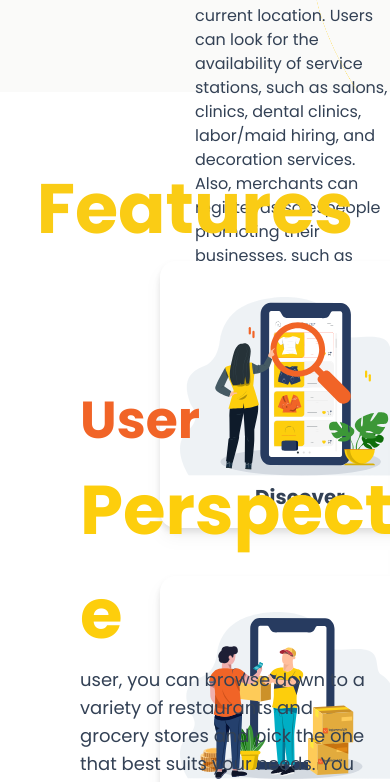
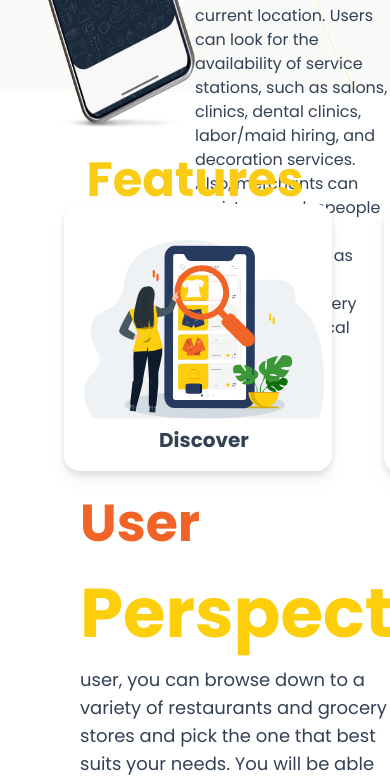
Before and after one commit to hanna-khan/Tajammul-app, a React (Create React App) app: page / in a window 390 px wide. Shown: the part 1156-1938 px from the top of the page. Built offline with nearby package versions, Linux system fonts and the light colour scheme.

Commit message:
responsiveness fixes

```diff
--- a/src/components/About.jsx
+++ b/src/components/About.jsx
@@ -31,10 +31,10 @@ const About = () => {
             About us
           </div>
           <div className="flex container m-auto flex-wrap">
-            <div className="flex-1 max-w-[50%]">
+            <div className="flex-1 max-w-[50%] max-[786px]:m-auto max-[786px]:block">
               {" "}
               <img
-                className="w-[320px] h-[430px] max-w-[900px]:h-[380] max-w-[900px]:w-[280]"
+                className="w-[20rem] h-[28rem] max-[786px]:h-[22rem] max-[786px]:w-[16rem]"
                 src={mobile}
                 alt="mobile image"
               />
--- a/src/components/Feature.jsx
+++ b/src/components/Feature.jsx
@@ -7,27 +7,28 @@ import vector from '../assests/Vector1.png'
 const Feature = () => {
   return (
     <div className="w-screen pb-10 relative top-[42rem] h-[750px]">
-       <div className='absolute left-[42rem] top-[-4rem] max-[1000px]:hidden'>
-              <img className="h-[51rem]" src={vector} alt="" />
+       <div className='absolute left-[42rem] top-[-4rem] max-lg:hidden'>
+              <img className="h-[51rem] max-lg:hidden" src={vector} alt="" />
             </div>
-            <div className="absolute left-[75rem] top-[-2rem] max-[1000px]:hidden">
+            <div className="absolute left-[75rem] top-[-2rem] max-lg:hidden">
           <img className="h-[1rem]" src={orangeCircle} alt="" />
         </div>
-        <div className="absolute left-[56.5rem] top-[10rem] max-[1000px]:hidden">
+        <div className="absolute left-[56.5rem] top-[10rem] max-lg:hidden">
           <img className="h-[1rem]" src={yellowCircle} alt="" />
         </div>
 
-        <div className="absolute left-[55.5rem] top-[40rem] max-[1000px]:hidden">
+        <div className="absolute left-[55.5rem] top-[40rem] max-lg:hidden">
           <img className="h-[.75rem]" src={yellowCircle} alt="" />
         </div>
 
       <div className="container">
-        <div className="text-yellow-400 text-[70px] font-extrabold capitalize text-center">
+        <div className="text-yellow-400 text-[70px] font-extrabold capitalize text-center max-lg:text-5xl">
           Features
         </div>
         <div className="flex m-auto max-[786px]:flex-col">
-          <div className="flex-1 min-w-[50%]">
-            <div className="absolute left-[10rem] flex h-[267px] w-[268px] rounded-2xl bg-white px-5 pb-20 pt-9 text-[20px] font-bold leading-[normal] tracking-[0px] text-slate-700 drop-shadow-lg">
+          <div className="xl-flex-1 xl-min-w-[50%]">
+            <div className="lg:grid lg:grid-cols-3 lg:gap-4">
+            <div className="absolute left-[10rem] max-[1024px]:left-[4rem] flex h-[267px] w-[268px] rounded-2xl bg-white px-5 pb-20 pt-9 text-[20px] font-bold leading-[normal] tracking-[0px] text-slate-700 drop-shadow-lg">
               <div className="absolute bottom-8 right-16 flex h-[14px] w-[8rem] justify-center text-center">
                 Discover
               </div>
@@ -921,7 +922,7 @@ const Feature = () => {
                 </svg>
               </div>
             </div>
-            <div className="absolute top-[250px] left-[25rem] flex h-[267px] w-[268px] flex-col items-center gap-y-4 rounded-2xl bg-white px-5 pb-8 pt-9 text-[20px] font-bold leading-[normal] tracking-[0px] text-slate-700 drop-shadow-lg">
+            <div className="absolute top-[250px] left-[25rem] max-[1024px]:top-[50px] max-[1024px]:left-[24rem] flex h-[267px] w-[268px] flex-col items-center gap-y-4 rounded-2xl bg-white px-5 pb-8 pt-9 text-[20px] font-bold leading-[normal] tracking-[0px] text-slate-700 drop-shadow-lg">
               <div className="h-60 w-80">
                 <svg
                   style={{
@@ -1911,8 +1912,8 @@ const Feature = () => {
               </div>
               <div>Enjoy your shopping</div>
             </div>
-            <div className="absolute top-[420px] left-[10rem] flex h-[267px] w-[268px] text-[20px] font-bold leading-[normal] tracking-[0px] text-slate-700">
-              <div className="flex flex-col items-center gap-y-4 rounded-2xl bg-white px-5 pb-8 pt-9 drop-shadow-lg">
+            <div className="absolute top-[420px] left-[10rem] max-[1024px]:top-[20px] max-[1024px]:left-[42rem] flex h-[267p5] w-[268px] text-[20px] font-bold leading-[normal] tracking-[0px] text-slate-700">
+              <div className="flex flex-col items-center gap-y-4 rounded-2xl bg-white px-5 pb-8 pt-9 drop-shadow-lg ">
                 <div className="h-60 w-[14rem]">
                   <svg
                     style={{
@@ -2783,11 +2784,12 @@ const Feature = () => {
                 <div>Make the Payment</div>
               </div>
             </div>
+            </div>
 
             {/* ends here */}
           </div>
-          <div className="flex-1 min-w-[50%] relative left-[80px]">
-            <div className="mt-[120px]">
+          <div className="flex-1 min-w-[50%] relative left-[80px] max-lg:absolute max-lg:top-[15.5rem]">
+            <div className="mt-[80px]">
               <div
                 style={{
                   color: "#F16427",
--- a/src/components/MerchantPerspective.jsx
+++ b/src/components/MerchantPerspective.jsx
@@ -1,24 +1,20 @@
 import React from "react";
-import aboutVector from '../assests/aboutVector.png'
+import aboutVector from "../assests/aboutVector.png";
 import yellowCircle from "../assests/Ellipse813.png";
 import orangeCircle from "../assests/Ellipse807.png";
 const MerchantPerspective = () => {
   return (
     <div className="w-screen pb-10 relative top-[42rem] h-[750px] bg-stone-50">
-       <div className='absolute left-[43.5rem] top-[0rem]'>
-              <img className="h-[46.8rem]" src={aboutVector} alt="" />
-            </div>
-            {/* <div className="absolute left-[55rem] top-[-2rem]">
-          <img className="h-[1rem]" src={orangeCircle} alt="" />
-        </div>
-            <div className="absolute left-[75rem] top-[-2rem]">
-          <img className="h-[1rem]" src={yellowCircle} alt="" />
-        </div> */}
+      <div className="absolute left-[43.5rem] top-[0rem]">
+        <img className="h-[46.8rem]" src={aboutVector} alt="" />
+      </div>
+
       <div className="ml-[100px] mr-[100px] container">
         <div className="flex m-auto">
           <div className="flex-1 min-w-[50%] m-auto">
-            <div className="mt-[120px] w-[600px]">
+            <div className="w-[600px]">
               <div
+                className="max-lg:text-5xl"
                 style={{
                   color: "#F16427",
                   fontSize: 52,
@@ -30,6 +26,7 @@ const MerchantPerspective = () => {
                 Merchant
               </div>
               <div
+                className="max-lg:text-5xl"
                 style={{
                   color: "#FDCE0C",
                   fontSize: 69,
@@ -1150,12 +1147,9 @@ const MerchantPerspective = () => {
                 services
               </div>
             </div>
-
-
           </div>
         </div>
       </div>
-
     </div>
   );
 };
```
